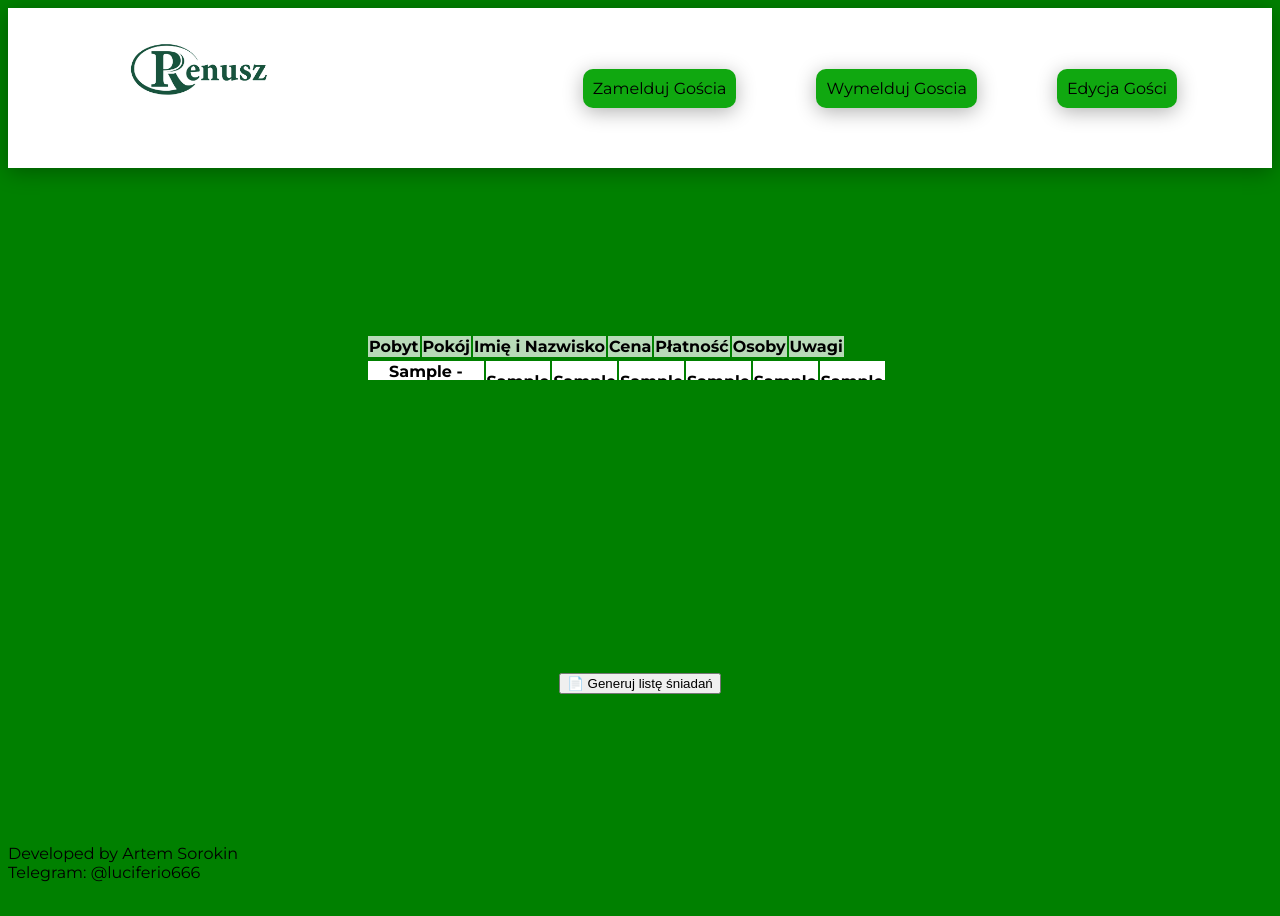
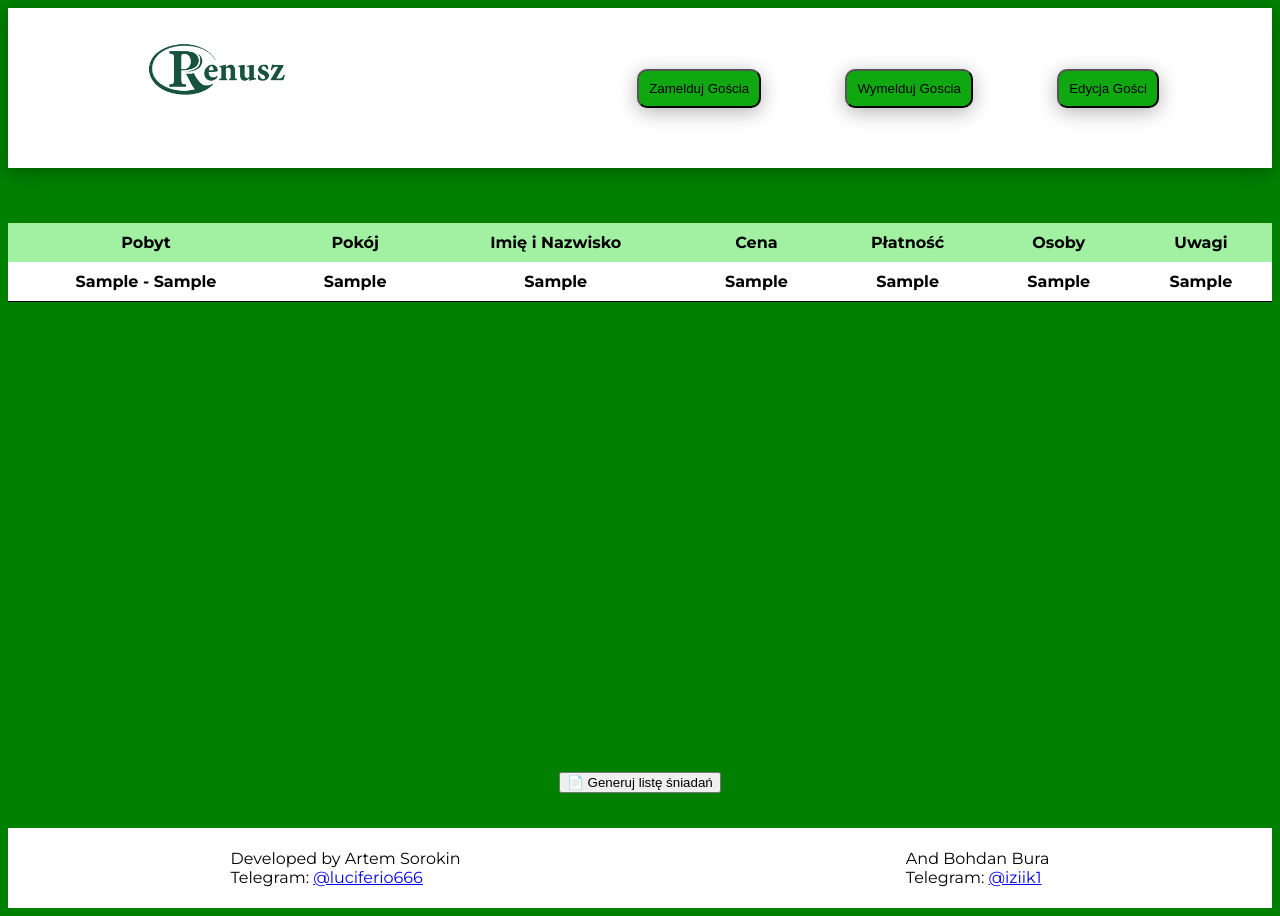
Before and after one commit to Izikini/code, a PHP site: page / in a window 1280 px wide. Before the commit the page ends 882 px from the top, so only its background shows below. Run offline with PHP 8.4, Linux system fonts and the light colour scheme; tables that the repository leaves empty or names only in its code hold one stand-in row (values such as "Sample post").

Commit message:
Чуток коректировок css опять

```diff
--- a/base.css
+++ b/base.css
@@ -30,8 +30,7 @@ ul{
     width: 75%;
     text-align: center;
 }
-.knopka{
-    float: left;
+header button{
     text-decoration: none;
     margin: 10px;
     margin-left: 70px;
@@ -43,30 +42,7 @@ ul{
     padding: 10px;
     transition: 0.5s ease;
 }
-table{
-    display: flex;
-    flex-direction: column;
-    align-items: center;
-    height: 70%;
-    width: 95%;
-    overflow: auto;
-    padding-top: 12px;
-    border: collapse;
-    text-align: center;
-}
-#tablediv thead {
-    width: 100%;
-}
-#tablediv th{
-    background: rgb(184, 218, 184);
-    position: sticky;
-    border: none;
-    top: 0;
-}
-#tablediv  tr td{
-    background: white;
-    border-bottom: 1px solid black;
-}
+
 main{
     display: flex;
     flex-direction: column;
@@ -74,18 +50,46 @@ main{
     justify-content: space-around;
     height: 80vh;
     width: 100%;
-        padding-top: 20px;
+     padding-top: 20px;
 }
-#knopka1:hover{
-    padding: 8px;
+#tablediv{
+    width: 100%;
+    height: 60vh;
+    overflow: auto;
 }
-#knopka2:hover{
-    padding: 8px;
+table{
+    width: 100%;
+    border-collapse: collapse;
+    text-align: center;
 }
-#knopka3:hover{
+th,td{
+    padding: 10px;
+}
+th{
+    background: rgb(162, 241, 162);
+    border: none;
+    position: sticky;
+    top: 0;
+    z-index: 1;
+}
+td{
+    background: rgb(255, 255, 255);
+    border-bottom: 1px solid black;
+}
+td:hover{
+    background: rgb(206, 243, 212);
+    transition: 0.5s ease;
+}
+header button:hover{
     padding: 8px;
 }
 
 footer{
-
+    background: white;
+    display: flex;
+    align-items: center;
+    justify-content: space-around;
+    width: 100%;
+    height: 10vh;
+    clear: both;
 }
--- a/index.php
+++ b/index.php
@@ -28,6 +28,7 @@ mysqli_query($conn, "
     <meta name="viewport" content="width=device-width, initial-scale=1.0">
     <title>Renusz</title>
     <!-- Подключаем стили -->
+
     <link rel="shortcut icon" href="img/Fotoram.io.jpg" />
     <link rel="stylesheet" href="base.css">
 </head>
@@ -40,9 +41,9 @@ mysqli_query($conn, "
         </div>
         <ul id="menu">
             <!-- Кнопки навигации по сайту -->
-            <a href="meldunek.php" class="knopka" id="knopka1"><li>Zamelduj Gościa</li></a>
-            <a href="wymeldowanie.php" class="knopka" id="knopka2"><li>Wymelduj Goscia</li></a>
-            <a href="edit.php" class="knopka" id="knopka3"><li></li>Edycja Gości</li></a>
+            <a href="meldunek.php" class="knopka" id="knopka1"><button>Zamelduj Gościa</button></a>
+            <a href="wymeldowanie.php" class="knopka" id="knopka2"><button>Wymelduj Goscia</button></a>
+            <a href="edit.php" class="knopka" id="knopka3"><button>Edycja Gości</button></a>
         </ul>
     </header>
     <main>
@@ -88,9 +89,16 @@ mysqli_query($conn, "
     </main>
     <footer>
         <!-- Информация о разработчике -->
-        <p>Developed by Artem Sorokin
+        <p>
+            Developed by Artem Sorokin
             <br>
-            Telegram: @luciferio666
+            Telegram: <a href="https://t.me/luciferio666">@luciferio666</a>
+
+        </p>
+        <p>
+            And Bohdan Bura
+            <br>
+            Telegram: <a href="https://t.me/iziik1">@iziik1</a>
         </p>
     </footer>
 </body>
```
